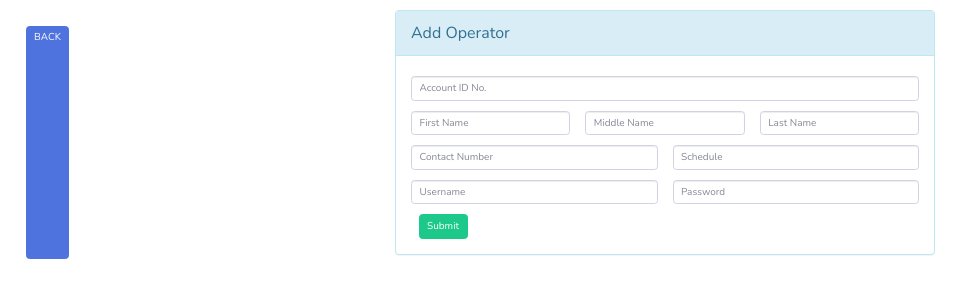
After one commit to MikkoJohn/Project, a PHP site: page /modal/prodplan/addoperator.php in a window 1280 px wide. The commit adds this page. Shown: the top 300 px of the page, without its empty margins (0-972 px from the left). Run offline with PHP 8.4, Linux system fonts and the light colour scheme; a user stored in the database is signed in; some libraries are stand-ins or nearby versions.

Commit message:
Add files via upload

```diff
--- a/modal/admin/addaccount.php
+++ b/modal/admin/addaccount.php
@@ -5,8 +5,6 @@
     include '../../includes/header.php';
 $accname = $_SESSION['acct_name'];
 $acctype = $_SESSION['sess_type'];
-
-
                    ?>
 
    <a href="../../index_admin" class="btn btn-primary" style="margin:2%">BACK</a>
@@ -67,6 +65,7 @@ $acctype = $_SESSION['sess_type'];
                                       <option value="5">Division Support</option>
                                       <option value="6">Sales</option>
                                       <option value="7">Operator</option>
+                                      <option value="8">General Services</option>
                                     </select>
                                   </div>
                                 </div>
--- a/modal/prodhead/addoperator.php
+++ b/modal/prodhead/addoperator.php
@@ -65,6 +65,7 @@ $acctype = $_SESSION['sess_type'];
                                       <option value="5">Division Support</option>
                                       <option value="6">Sales</option>
                                       <option value="7">Operator</option>
+                                      <option value="8">Operator</option>
                                     </select>
                                   </div>
                                 </div>
--- /dev/null
+++ b/modal/prodplan/addoperator.php
@@ -0,0 +1,115 @@
+  <?php
+  session_start();
+    include_once '../../config.php';
+     include '../../includes/link.php';
+    include '../../includes/header.php';
+        $accname = $_SESSION['acct_name'];
+$acctype = $_SESSION['sess_type'];
+  ?>
+    <!-- OperatorModal -->
+   <!--  -->
+   <a href="../../index_prodplan" class="btn btn-primary" style="margin:2%">BACK</a>
+   <form method="POST" onsubmit="return confirm('Are you sure?')">
+        <div class="container">
+        <div id="loginbox" style="margin-top:10px;" class="mainbox col-md-6 col-md-offset-3 col-sm-8 col-sm-offset-2">
+            <div class="panel panel-info" >
+                <div class="panel-heading">
+                    <div class="panel-title">Add Operator</div>
+                </div>
+
+                <div style="padding-top:20px" class="panel-body" >
+
+                    <div style="display:none" id="login-alert" class="alert alert-danger col-sm-12"></div>
+
+                      <form method="POST" class="form-horizontal" role="form">
+                      <div class="row">
+                            <div class="col col-lg-12">
+                             <div style="margin-top:0px" class="form-group">
+                                    <input type="text" class="form-control" name="acc_id" placeholder="Account ID No.">
+                                  </div>
+                                </div>
+                            <div class="col col-md-4">
+                             <div style="margin-top:0px" class="form-group">
+                                    <input type="text" class="form-control" name="fname" placeholder="First Name">
+                                  </div>
+                                </div>
+                            <div class="col col-md-4">
+                            <div style="margin-top:0px" class="form-group">
+                                    <input type="text" class="form-control" name="mname" placeholder="Middle Name">
+                                  </div>
+                                </div>
+                            <div class="col col-md-4">
+                            <div style="margin-top:0px" class="form-group">
+                                    <input type="text" class="form-control" name="lname" placeholder="Last Name">
+                                  </div>
+                                </div>
+                           <div class="col col-md-6">
+                            <div style="margin-top:0px" class="form-group">
+                                    <input type="text" class="form-control" name="c_number" placeholder="Contact Number">
+                                  </div>
+                                </div>
+                            <div class="col col-md-6">
+                            <div style="margin-top:0px" class="form-group">
+                                    <input type="text" class="form-control" name="schedule" placeholder="Schedule">
+                                  </div>
+                                </div>
+                            <div class="col col-md-6">
+                             <div style="margin-top:0px" class="form-group">
+                                    <input  type="text" class="form-control" name="uname" placeholder="Username">
+                                  </div>
+                                </div>
+                            <div class="col col-md-6">
+                             <div style="margin-top:0px" class="form-group">
+                                    <input  type="password" class="form-control" name="pass" placeholder="Password">
+                                  </div>
+                                </div>
+                              </div>
+                            <div class="col-lg-12 controls">
+                                      <input type="submit" name="addacct" class="btn btn-success">
+                                    </div>
+                                </div>
+                            </form>
+                        </div>
+                    </div>
+                </div>
+            </div>
+
+
+<?php
+if(isset($_POST['addacct'])){
+//error_reporting(0);
+  $acc_id = $_POST['acc_id'];
+  $fname = $_POST['fname'];
+  $mname = $_POST['mname'];
+  $lname = $_POST['lname'];
+  $c_number = $_POST['c_number'];
+  $uname = $_POST['uname'];
+  $pass = $_POST['pass'];
+  $schedule = $_POST['schedule'];
+  if(empty($acc_id) || empty($fname) || empty($lname) || empty($c_number) || empty($uname) || empty($pass) || empty($schedule)){
+    echo'<script>swal("Please fill blank fields!","", "warning");</script>';
+  }else {
+
+  //$sql= "INSERT INTO tbl_useraccounts ('uname','pass','user_type') VALUES ()";
+
+  $stmt = $conn->prepare("INSERT INTO `operators`(`account_id_no`, `first_name`, `middle_name`, `last_name`, `contact_no`, `username`, `password`, `operator_schedule`) VALUES (?,?,?,?,?,?,?,?)");
+                              $stmt->bind_param('ssssssss', $acc_id,$fname,$mname,$lname,$c_number,$uname,$pass,$schedule);
+
+                              if($stmt->execute()){
+                                echo'<script>swal("Successfully Added!","", "success");</script>';
+
+                                 $sql1="INSERT INTO `user_action`(`username`, `user_designation`, `action_date`, `action_done`) VALUES ('$accname','$acctype',now(),'Add Operator')";
+                                mysqli_query($conn,$sql1);
+                              }
+                              else {
+                                echo'<script>swal("Error!","Please fill blank fields" ,"warning");</script>';
+                              }
+                              //else { echo"<script>alert('ERROR')</script>"; }
+
+                              $stmt->close();
+}
+
+}
+
+
+?>
--- a/navs/prodplan/navbar.php
+++ b/navs/prodplan/navbar.php
@@ -83,7 +83,7 @@
 
       <!-- Nav Item - Pages Collapse Menu -->
       <li class="nav-item">
-        <a class="nav-link" href="">
+        <a class="nav-link" href="modal/prodplan/addoperator">
           <i class="#"></i>
           <span>Add Operator</span>
         </a>
@@ -91,7 +91,7 @@
 
       <!-- Nav Item - Charts -->
       <li class="nav-item">
-        <a class="nav-link" href="modal/prodplan/addmachine.php">
+        <a class="nav-link" href="modal/prodplan/addmachine">
           <i class="#"></i>
           <span>Add Machine</span></a>
       </li>
```
Also changed, not shown: modal/admin/addjobticket.php (+20 -9 lines), modal/genserv/addmaterial.php (added, +99 -0 lines).
